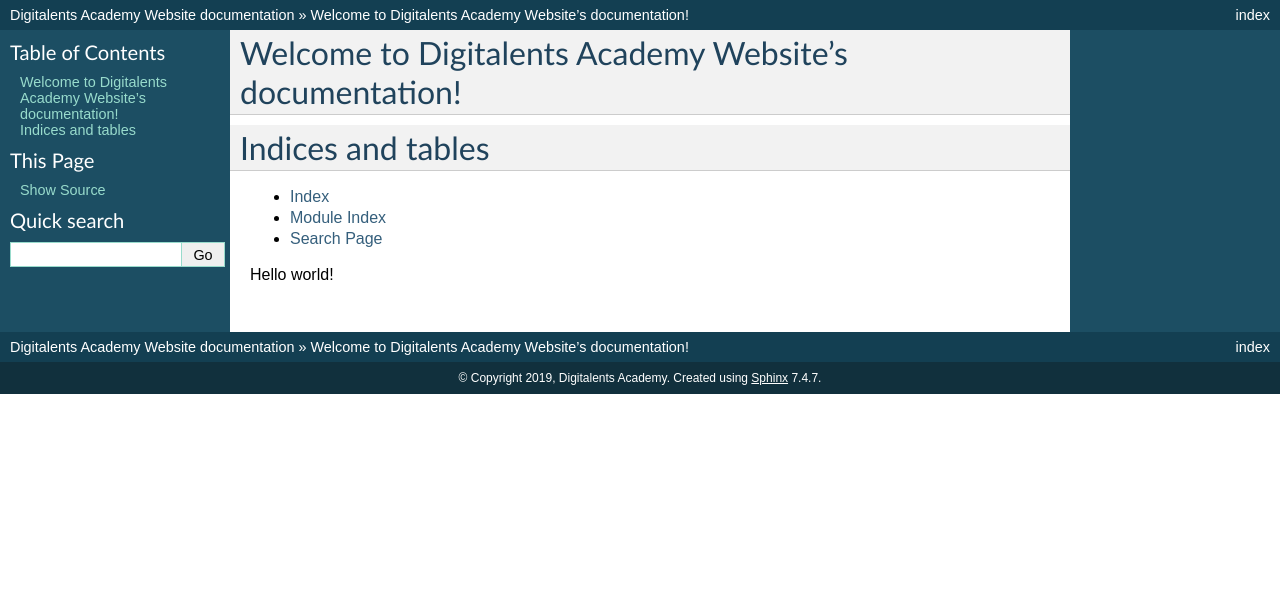
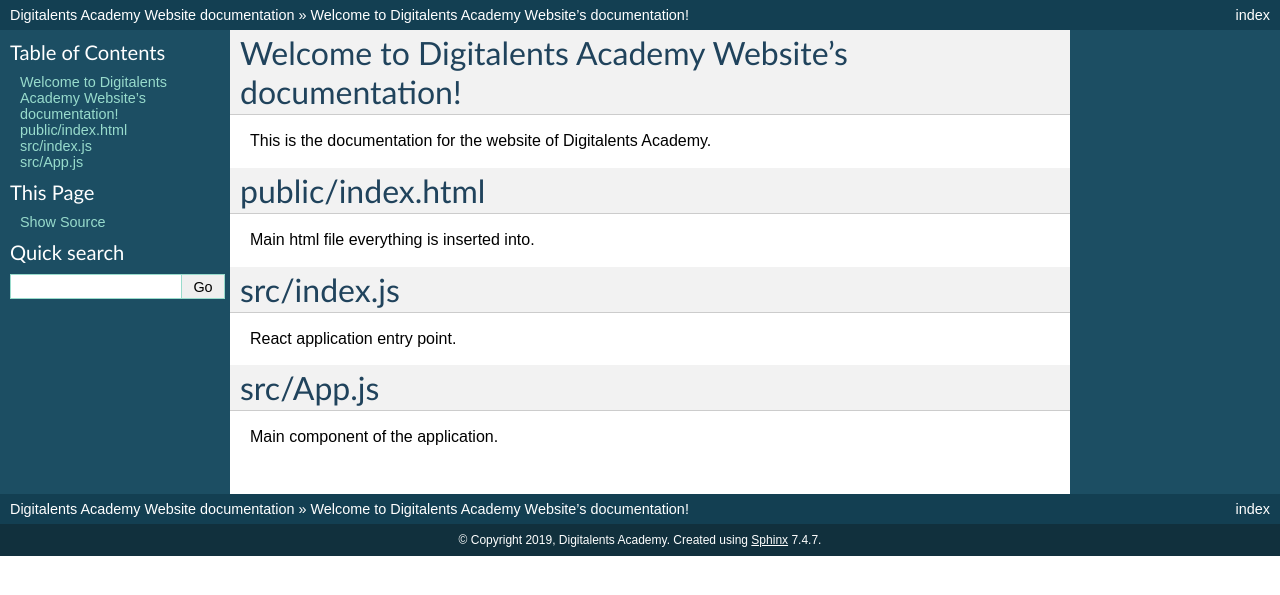
Before and after one commit to digitalents-ictbeginners/website, a Sphinx documentation site: the page built from docs/index.rst, in a window 1280 px wide. Shown: the top 595 px of the page. Built offline with Sphinx 7.4.7, drawn with Linux system fonts in a browser that asks for light colours.

Commit message:
put some stuff into doc file, mostly for testing

```diff
--- a/docs/index.rst
+++ b/docs/index.rst
@@ -11,14 +11,22 @@
    :caption: Contents:
 
 
-
-Indices and tables
-==================
-
-* :ref:`genindex`
-* :ref:`modindex`
-* :ref:`search`
+This is the documentation for the website of Digitalents Academy.
 
 
+public/index.html
+=================
 
-Hello world!
+Main html file everything is inserted into.
+
+
+src/index.js
+============
+
+React application entry point.
+
+
+src/App.js
+==========
+
+Main component of the application.
```
